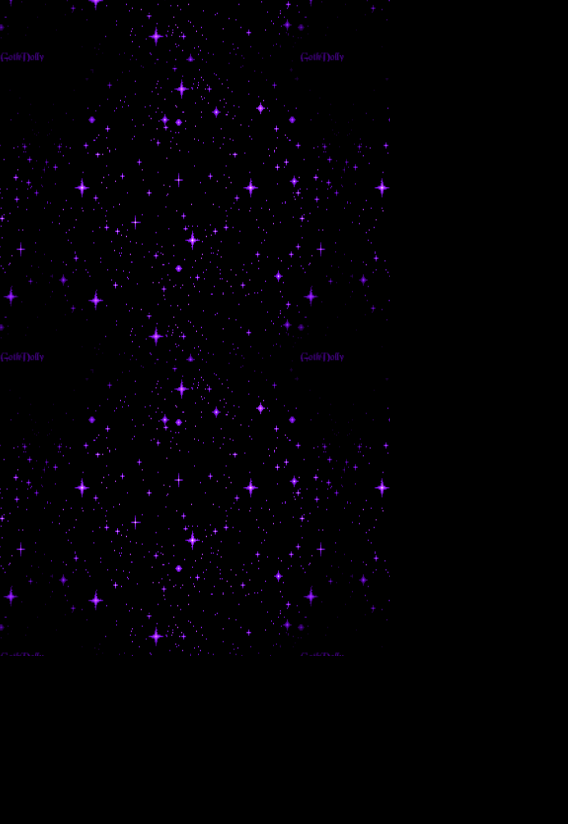
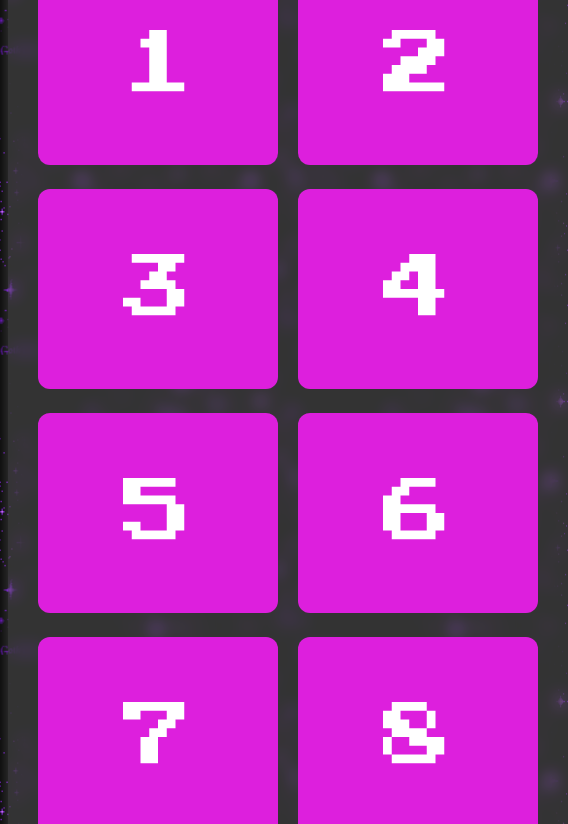
Before and after one commit to jasmnethewise/athena-project-2, a plain HTML site: page levels.html in a window 390 px wide. Shown: the part 233-1057 px from the top of the page, 568 px wide, since content can reach past the window. Before the commit the page ends 889 px from the top, so only its background shows below. Drawn offline with Linux system fonts and the light colour scheme.

Commit message:
Added levels square and 10 levels buttons, made it responsive for every device

```diff
--- a/levels.css
+++ b/levels.css
@@ -12,14 +12,16 @@ body {
     background-size: 300px 300px;
     background-color: black;
     height: 100dvh;
+
 }
 .level {
     color: #DD1FDD;
     font-family: pressstart , sans-serif;
     font-size: 55px;
     flex-direction: column;
-    padding-left: 30px;
+    padding-left: 50px;
     padding-top: 15px;
+    padding-bottom: 10px;
     text-shadow:
     -1px -1px 0 white,
      1px -1px 0 white,
@@ -27,3 +29,65 @@ body {
      1px  1px 0  white;
     text-decoration: underline;
 }
+.levels-container {
+    width: 1500px;
+    margin: 50px auto;
+    padding: 30px;
+    background-color: rgba(255, 255, 255, 0.2);
+    border-radius: 16px;
+    box-shadow: 0 0 20px rgba(255, 255, 255, 0.3);
+    backdrop-filter: blur(8px);
+    display: grid;
+    grid-template-columns: repeat(5, 1fr);
+    gap: 20px;
+    height: 500px;
+}
+.level-box {
+   background-color: #DD1FDD;
+   color: white;
+   font-family: pressstart, sans-serif;
+   font-size: 70px;
+   display: flex;
+   justify-content: center;
+   align-items: center;
+   border-radius: 12px;
+   height: 200px;
+   cursor: pointer;
+   transition: transform 0.2s ease;
+}
+
+.level-box:hover {
+  transform: scale(1.1);
+  background-color: #ff4dfd;
+}
+@media (max-width: 768px) {
+  .levels-container {
+    grid-template-columns: repeat(2, 1fr);
+    height: 1100px;
+    width: 500px;
+  }
+
+  .level {
+    font-size: 35px;
+    padding-left: 20px;
+  }
+}
+@media (min-width: 769px) and (max-width: 1024px) {
+    .levels-container {
+        grid-template-columns: repeat(2, 1fr);
+        height: 1100px;
+        width: 600px;
+    }
+    .level {
+    font-size: 40px;
+    padding-left: 50px;
+  }
+}
+@media (min-width: 1025px) and (max-width: 1600px) {
+    .levels-container {
+        grid-template-columns : repeat(2, 1fr);
+        height: 1100px;
+        width: 850px;
+
+    }
+}
--- a/levels.html
+++ b/levels.html
@@ -12,7 +12,16 @@
         <h1 class="level">CHOOSE A LEVEL</h1>
     </div>
     <div class="levels-container">
-
+        <div class="level-box">1</div>
+        <div class="level-box">2</div>
+        <div class="level-box">3</div>
+        <div class="level-box">4</div>
+        <div class="level-box">5</div>
+        <div class="level-box">6</div>
+        <div class="level-box">7</div>
+        <div class="level-box">8</div>
+        <div class="level-box">9</div>
+        <div class="level-box">10</div>
     </div>
 
 
```
